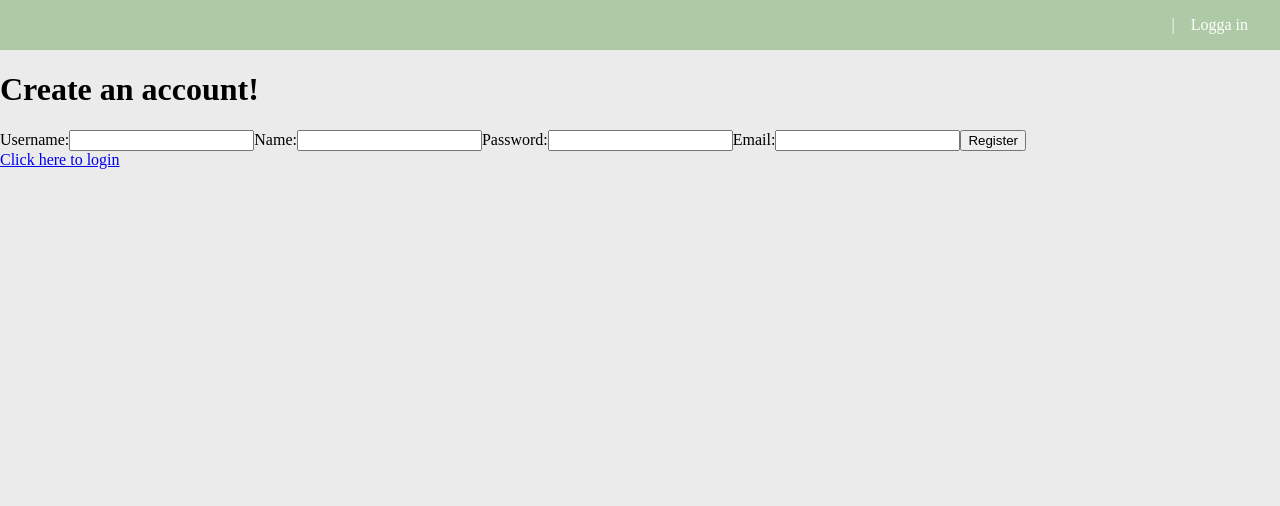
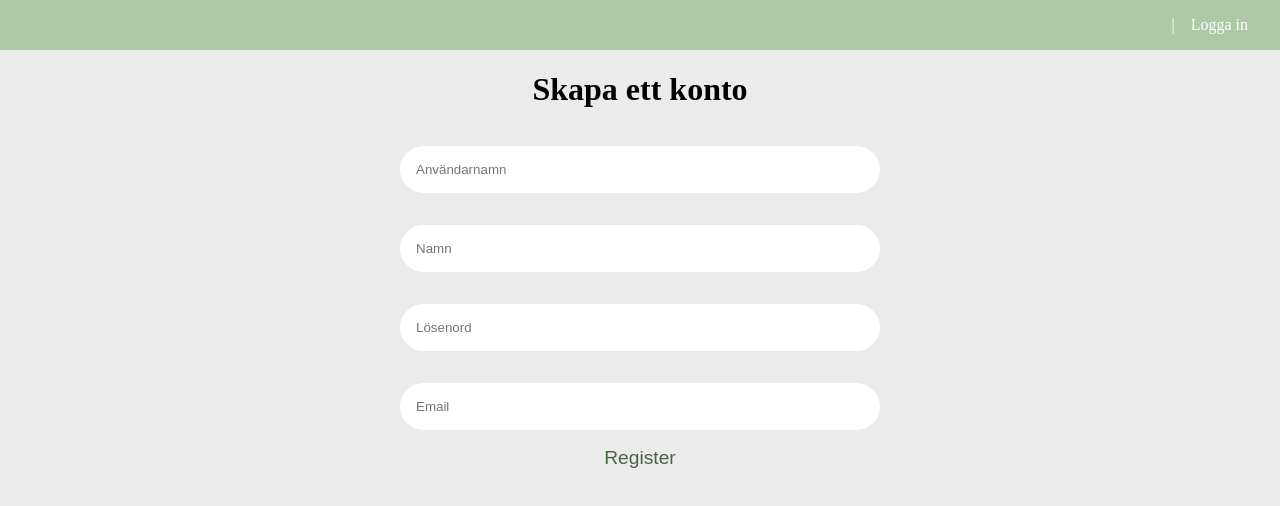
Before and after one commit to emmaambr/event_application, a React (Create React App) app in the folder frontend/: page /register in a window 1280 px wide. Shown: the top 506 px of the page. Built offline with nearby package versions, Linux system fonts and the light colour scheme.

Commit message:
more styling

```diff
--- a/frontend/src/component/LoginComponent.js
+++ b/frontend/src/component/LoginComponent.js
@@ -32,7 +32,7 @@ export default function LoginComponent() {
     return (
         <div>
             <div>
-                <form className="login-content" onSubmit={login}>
+                <form className="form-content" onSubmit={login}>
                     <input className="user-input" value={username} placeholder="Användarnamn" onChange={(e) => setUsername(e.target.value)} />
 
                     <input className="user-input" value={password} placeholder="Lösenord" onChange={(e) => setPassword(e.target.value)} />
--- a/frontend/src/component/RegisterComponent.js
+++ b/frontend/src/component/RegisterComponent.js
@@ -1,6 +1,7 @@
 import { React, useState } from 'react'
 import { AuthenticationToken } from '../helper/AuthenticationToken';
 import axios from 'axios';
+import "../css/login.css"
 
 export default function RegisterComponent() {
     const [username, setUsername] = useState('')
@@ -36,28 +37,16 @@ export default function RegisterComponent() {
     return (
         <div>
             <div>
-                <form onSubmit={submitUser}>
-                    <label>
-                        Username:
-                        <input value={username} required={true} onChange={(e) => setUsername(e.target.value)} />
-                    </label>
+                <form className='form-content' onSubmit={submitUser}>
+                    <input className="user-input" value={username} placeholder="Användarnamn" required={true} onChange={(e) => setUsername(e.target.value)} />
 
-                    <label>
-                        Name:
-                        <input value={name} required={true} onChange={(e) => setName(e.target.value)} />
-                    </label>
+                    <input className="user-input" value={name} placeholder="Namn" required={true} onChange={(e) => setName(e.target.value)} />
 
-                    <label>
-                        Password:
-                        <input value={password} required={true} onChange={(e) => setPassword(e.target.value)} />
-                    </label>
+                    <input className="user-input" value={password} placeholder="Lösenord" required={true} onChange={(e) => setPassword(e.target.value)} />
 
-                    <label>
-                        Email:
-                        <input vvalue={email} required={true} onChange={(e) => setEmail(e.target.value)} />
-                    </label>
+                    <input className="user-input" value={email} placeholder="Email" required={true} onChange={(e) => setEmail(e.target.value)} />
 
-                    <button type="submitUser"> Register </button>
+                    <button className="btn" type="submitUser"> Register </button>
                 </form>
             </div>
         </div>
--- a/frontend/src/css/login.css
+++ b/frontend/src/css/login.css
@@ -1,4 +1,4 @@
-.login-content {
+.form-content {
     max-width: 40vw;
     margin: 0 auto;
     display: flex;
--- /dev/null
+++ b/frontend/src/css/registerPage.css
@@ -0,0 +1,3 @@
+.reg-title {
+    text-align: center;
+}
--- a/frontend/src/page/RegisterPage.js
+++ b/frontend/src/page/RegisterPage.js
@@ -1,19 +1,16 @@
 import React from "react";
 import NavComponent from "../component/NavComponent";
 import RegisterComponent from "../component/RegisterComponent";
+import "../css/registerPage.css"
 
 const RegisterPage = () => {
     return (
         <div>
             <NavComponent />
-            <div>
-                <h1> Create an account! </h1>
-                <RegisterComponent />
-            </div>
 
-            <div>
-                <a href="/login"> Click here to login</a>
-            </div>
+            <h1 className="reg-title"> Skapa ett konto </h1>
+
+            <RegisterComponent />
         </div>
     );
 };
```
